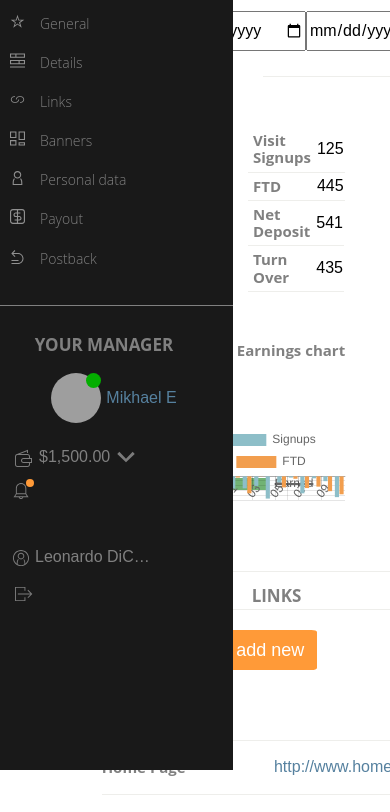
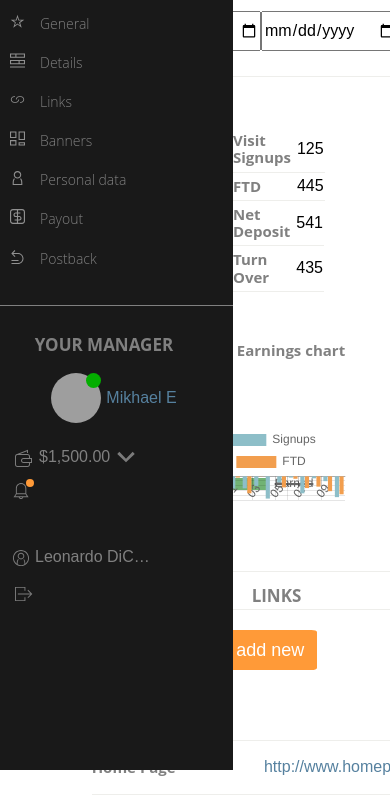
Before and after one commit to jankamienski/Investments, a website: page src/index.html in a window 390 px wide. Shown: the part 74-886 px from the top of the page. Drawn offline with nearby package versions, Linux system fonts and the light colour scheme; files that its build step writes are made by us from their sources; grey boxes are pictures that could not be loaded; a web font is replaced by a local one.

Commit message:
Remove margins

```diff
--- a/src/sass/components/_media.scss
+++ b/src/sass/components/_media.scss
@@ -42,7 +42,7 @@
   }
 
   .general-wrapper {
-    margin-left: 80px;
+    //margin-left: 80px;
   }
 
   .section-name {
@@ -168,7 +168,7 @@
   .general-callender {
     padding-top: 25px;
     padding-bottom: 25px;
-    margin-left: 120px;
+    padding-left: 30px;
   }
 
   .earnings-chart {
@@ -176,7 +176,7 @@
   }
 
   .general-wrapper {
-    margin-left: 80px;
+    margin-left: 60px;
     display: block;
   }
 
```
